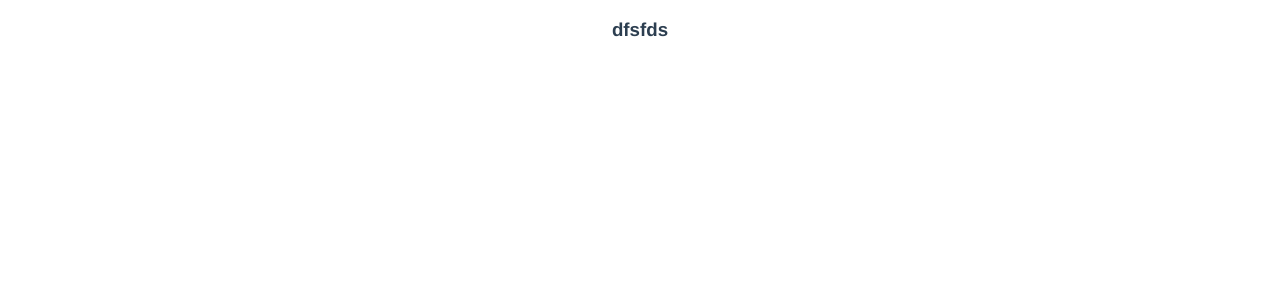
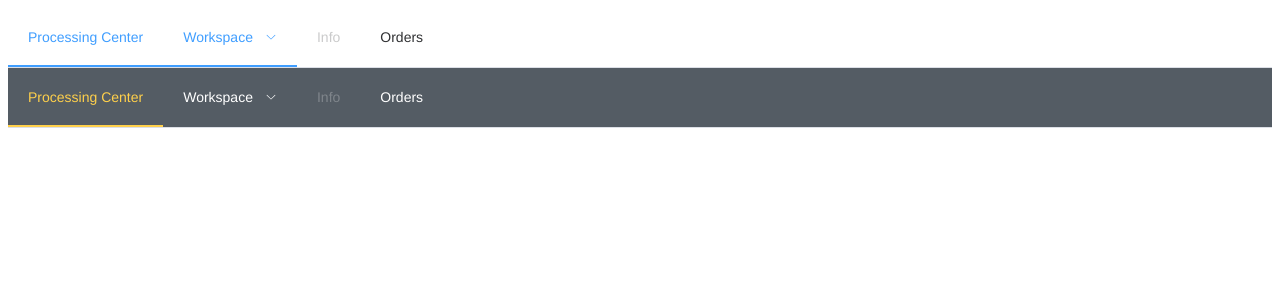
Before and after one commit to dulred/PMS-frontend, a Vue app: page /test in a window 1280 px wide. Shown: the top 300 px of the page. Built offline with nearby package versions, Linux system fonts and the light colour scheme; sample sign-in values are in the browser's storage.

Commit message:
add department.vue

```diff
--- /dev/null
+++ b/src/components/NavMain.vue
@@ -0,0 +1,61 @@
+<template>
+    <h2>人事管理系统</h2>
+    <el-menu
+      :default-active="activeIndex"
+      class="el-menu-demo"
+      mode="horizontal"
+      background-color="#545c64"
+      text-color="#fff"
+      active-text-color="#ffd04b"
+      @select="handleSelect"
+    >
+    <el-sub-menu index="1">
+    <template #title>部门管理</template>
+    <el-menu-item index="1-1"><router-link to="/department" class="a">管理部门</router-link></el-menu-item>
+    <el-menu-item index="1-2"><router-link to="/adddepartment" class="a">新增部门</router-link></el-menu-item>
+  </el-sub-menu>
+  <el-sub-menu index="2">
+    <template #title>岗位管理</template>
+    <el-menu-item index="2-1"><router-link to="/post" class="a">管理岗位</router-link></el-menu-item>
+    <el-menu-item index="2-2"><router-link to="/addpost" class="a">新增岗位</router-link></el-menu-item>
+  </el-sub-menu>
+  <el-sub-menu index="3">
+    <template #title>员工管理</template>
+    <el-menu-item index="3-1"><router-link to="/staff" class="a">管理员工</router-link></el-menu-item>
+    <el-menu-item index="3-2"><router-link to="/addStaff" class="a">新增员工</router-link></el-menu-item>
+  </el-sub-menu>
+  <el-menu-item index="4"><router-link to="/peroidOp" class="a">试用期管理</router-link></el-menu-item>
+  <el-sub-menu index="5">
+      <template #title>岗位调动管理</template>
+      <el-menu-item index="5-1"><router-link to="/addTransferStaff" class="a">录入岗位调动</router-link></el-menu-item>
+      <el-menu-item index="5-2"><router-link to="/transferStaff" class="a">查询调动员工</router-link></el-menu-item>
+  </el-sub-menu>
+   <el-sub-menu index="6">
+      <template #title>员工离职管理</template>
+      <el-menu-item index="6-1"><router-link to="/addQuit" class="a">录入离职员工</router-link></el-menu-item>
+      <el-menu-item index="6-2"><router-link to="/quit" class="a">查询已离职员工</router-link></el-menu-item>
+  </el-sub-menu>
+   <el-sub-menu index="7">
+      <template #title>报表管理</template>
+      <el-menu-item index="7-1"><router-link to="/newStaffReport" class="a">新聘员工报表</router-link></el-menu-item>
+      <el-menu-item index="7-2"><router-link to="/quitStaffReport" class="a">离职员工报表</router-link></el-menu-item>
+      <el-menu-item index="7-3"><router-link to="/transferStaffReport" class="a">岗位调动报表</router-link></el-menu-item>
+  </el-sub-menu>
+    </el-menu>
+  </template>
+
+  <script lang="ts" setup>
+  import { ref } from 'vue'
+
+  const activeIndex = ref('1')
+  const handleSelect = (key: string, keyPath: string[]) => {
+    console.log(key, keyPath)
+  }
+  </script>
+
+<style lang="scss" scoped>
+   .a{
+       text-decoration: none;
+       color: aliceblue;
+   }
+</style>
--- a/src/components/Test.vue
+++ b/src/components/Test.vue
@@ -1,11 +1,62 @@
 <template>
-  <h3>{{cc}}</h3>
+  <el-menu
+    :default-active="activeIndex"
+    class="el-menu-demo"
+    mode="horizontal"
+    @select="handleSelect"
+  >
+    <el-menu-item index="1" >Processing Center</el-menu-item>
+    <el-sub-menu index="2" class="is-active">
+      <template #title>Workspace</template>
+      <el-menu-item index="2-1">item one</el-menu-item>
+      <el-menu-item index="2-2">item two</el-menu-item>
+      <el-menu-item index="2-3">item three</el-menu-item>
+      <el-sub-menu index="2-4">
+        <template #title>item four</template>
+        <el-menu-item index="2-4-1">item one</el-menu-item>
+        <el-menu-item index="2-4-2">item two</el-menu-item>
+        <el-menu-item index="2-4-3">item three</el-menu-item>
+      </el-sub-menu>
+    </el-sub-menu>
+    <el-menu-item index="3" disabled>Info</el-menu-item>
+    <el-menu-item index="4">Orders</el-menu-item>
+  </el-menu>
+  <el-menu
+    :default-active="activeIndex2"
+    class="el-menu-demo"
+    mode="horizontal"
+    background-color="#545c64"
+    text-color="#fff"
+    active-text-color="#ffd04b"
+    @select="handleSelect"
+  >
+    <el-menu-item index="1">Processing Center</el-menu-item>
+    <el-sub-menu index="2">
+      <template #title>Workspace</template>
+      <el-menu-item index="2-1">item one</el-menu-item>
+      <el-menu-item index="2-2">item two</el-menu-item>
+      <el-menu-item index="2-3">item three</el-menu-item>
+      <el-sub-menu index="2-4">
+        <template #title>item four</template>
+        <el-menu-item index="2-4-1">item one</el-menu-item>
+        <el-menu-item index="2-4-2">item two</el-menu-item>
+        <el-menu-item index="2-4-3">item three</el-menu-item>
+      </el-sub-menu>
+    </el-sub-menu>
+    <el-menu-item index="3" disabled>Info</el-menu-item>
+    <el-menu-item index="4">Orders</el-menu-item>
+  </el-menu>
 </template>
 
 <script lang="ts" setup>
-import { useRouter, useRoute } from 'vue-router'
-import {ref} from "vue";
-const router = useRouter()
-const route = useRoute()
-const cc = ref("dfsfds")
+import { ref } from 'vue'
+
+const activeIndex = ref('1')
+const activeIndex2 = ref('1')
+const handleSelect = (key: string, keyPath: string[]) => {
+  console.log(key, keyPath)
+}
 </script>
+
+<style>
+</style>
--- a/src/views/Department.vue
+++ b/src/views/Department.vue
@@ -1,18 +1,20 @@
 <template>
-
+    <NavMain></NavMain>
     <h3>
         {{ message }}
+
     </h3>
 
   </template>
 
   <script lang="ts" setup>
+
     import {ref} from "vue";
     import { useStore } from 'vuex'
+    import NavMain from '@/components/NavMain.vue';
+  const store = useStore()
+  const message = ref("Department.........")
+  console.log(store.state.count)
 
 
-const store = useStore()
-const message = ref("Department.........")
-console.log(store.state.count)
-
   </script>
```
